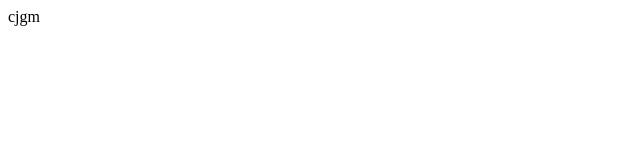
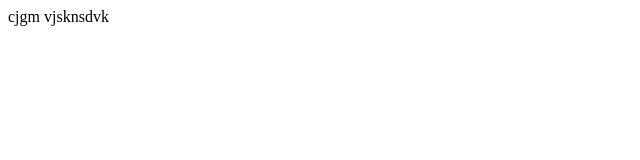
Before and after one commit to bichtuyennn/test, a plain HTML site: page index.html in a window 1280 px wide. Shown: the full height of the page, 0-640 px from the left. Drawn offline with Linux system fonts and the light colour scheme.

Commit message:
add file source and fix index, readme

```diff
--- a/index.html
+++ b/index.html
@@ -8,5 +8,7 @@
 </head>
 <body>
     cjgm
+    vjsknsdvk
+
 </body>
 </html>
```
Also changed, not shown: 2 other files.
